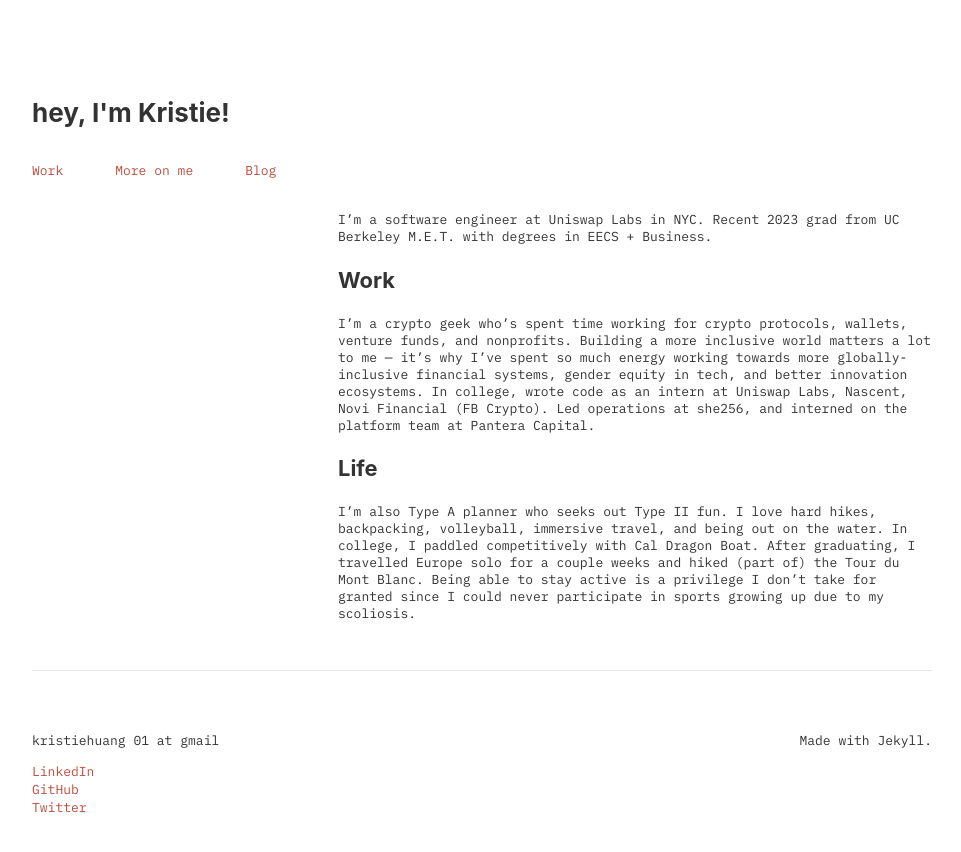
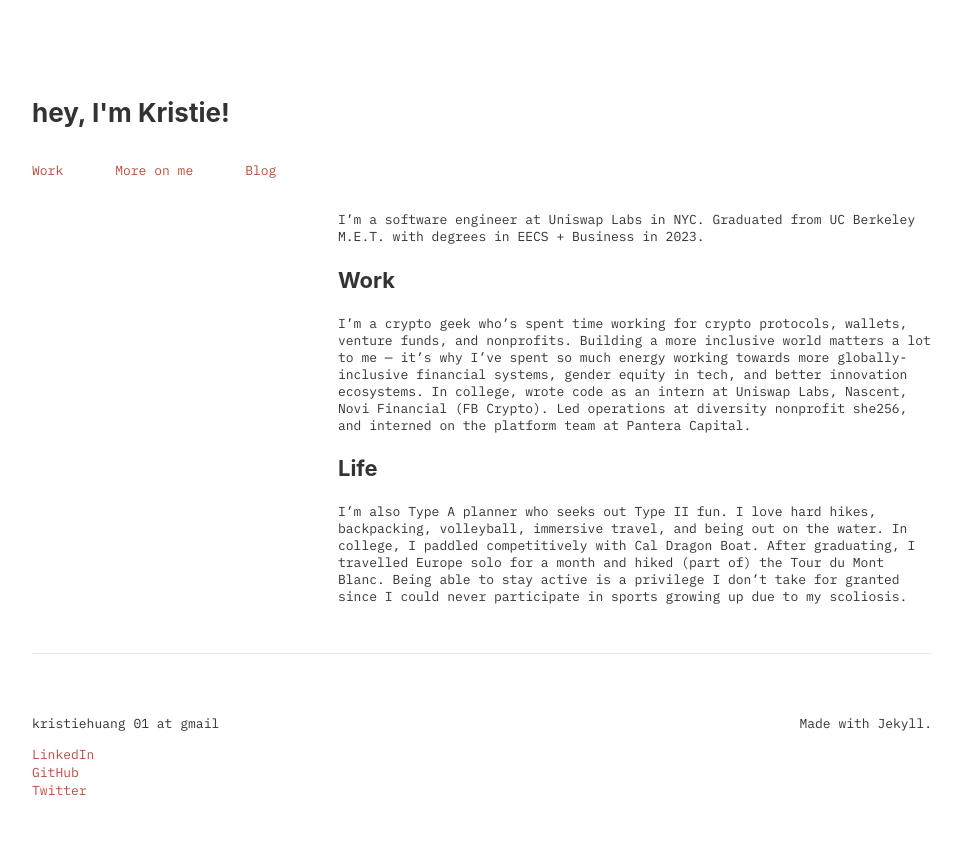
Before and after one commit to kristiehuang/kristiehuang.github.io, a Jekyll site: the page built from index.markdown, in a window 1280 px wide. Shown: the top 852 px of the page, without its empty margins (158-1119 px from the left). Built offline with Jekyll 4.4.1, drawn with Linux system fonts in a browser that asks for light colours.

Commit message:
slight grad tweak

```diff
--- a/index.markdown
+++ b/index.markdown
@@ -5,7 +5,7 @@
 layout: default
 ---
 
-I'm a software engineer at Uniswap Labs in NYC. Recent 2023 grad from UC Berkeley M.E.T. with degrees in EECS + Business.
+I'm a software engineer at Uniswap Labs in NYC. Graduated from UC Berkeley M.E.T. with degrees in EECS + Business in 2023.
 
 <h3><a id="home-work-label" href="/work">Work</a></h3>
 
@@ -15,7 +15,7 @@ matters a lot to me — it’s why I’ve spent so much energy working towards
 more globally-inclusive financial systems, gender equity in tech, and
 better innovation ecosystems. In college, wrote code as an
 intern at Uniswap Labs, Nascent, Novi Financial (FB Crypto). Led
-operations at she256, and interned on the platform team at Pantera
+operations at diversity nonprofit she256, and interned on the platform team at Pantera
 Capital.
 
 <h3><a id="home-life-label" href="/more-on-me">Life</a></h3>
@@ -23,7 +23,7 @@ Capital.
 I’m also Type A planner who seeks out Type II fun. I love hard hikes,
 backpacking, volleyball, immersive travel, and being out on the water.
 In college, I paddled competitively with Cal Dragon Boat. After
-graduating, I travelled Europe solo for a couple weeks and hiked (part
+graduating, I travelled Europe solo for a month and hiked (part
 of) the Tour du Mont Blanc. Being able to stay active is a privilege I
 don’t take for granted since I could never participate in sports growing
 up due to my scoliosis.
```
